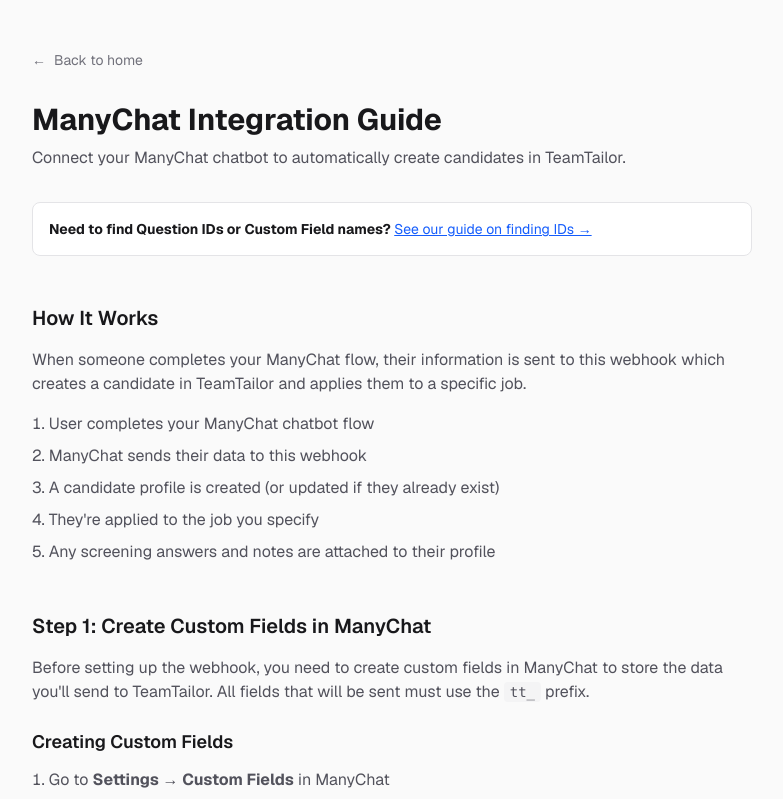
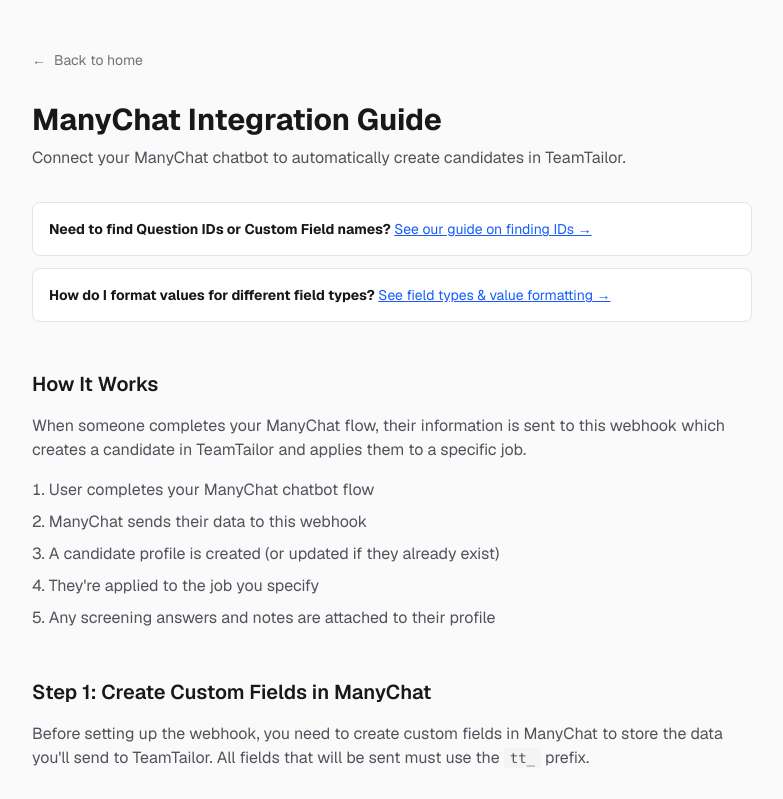
Before and after one commit to Thread-Recruitment/thread-recruitment-integration, a Next.js app: page /docs in a window 1280 px wide. Shown: the top 799 px of the page, without its empty margins (248-1031 px from the left). Built offline with nearby package versions, Linux system fonts and the light colour scheme.

Commit message:
Missed doc page

```diff
--- a/app/docs/page.tsx
+++ b/app/docs/page.tsx
@@ -18,7 +18,8 @@
           Connect your ManyChat chatbot to automatically create candidates in TeamTailor.
         </p>
 
-        <div className="mb-12 rounded-lg border border-zinc-200 bg-white p-4 dark:border-zinc-800 dark:bg-zinc-900">
+        <div className="mb-12 space-y-3">
+          <div className="rounded-lg border border-zinc-200 bg-white p-4 dark:border-zinc-800 dark:bg-zinc-900">
             <p className="text-sm text-zinc-600 dark:text-zinc-400">
               <strong className="text-zinc-900 dark:text-zinc-100">Need to find Question IDs or Custom Field names?</strong>{' '}
               <Link
@@ -28,6 +29,18 @@
                 See our guide on finding IDs &rarr;
               </Link>
             </p>
+          </div>
+          <div className="rounded-lg border border-zinc-200 bg-white p-4 dark:border-zinc-800 dark:bg-zinc-900">
+            <p className="text-sm text-zinc-600 dark:text-zinc-400">
+              <strong className="text-zinc-900 dark:text-zinc-100">How do I format values for different field types?</strong>{' '}
+              <Link
+                href="/docs/field-types"
+                className="text-blue-600 underline hover:text-blue-800 dark:text-blue-400 dark:hover:text-blue-300"
+              >
+                See field types &amp; value formatting &rarr;
+              </Link>
+            </p>
+          </div>
         </div>
 
         {/* How It Works */}
```
Lines whose indentation alone changed are shown as unchanged.
